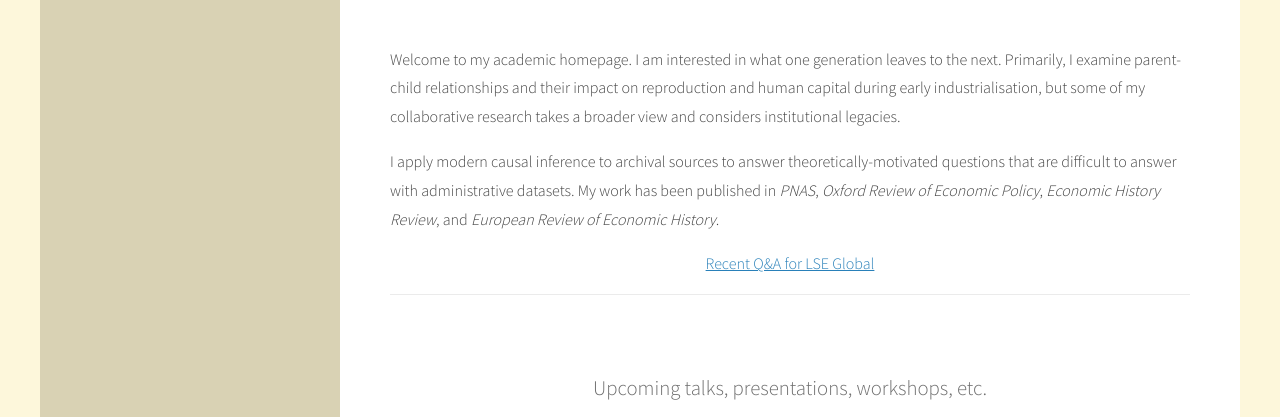
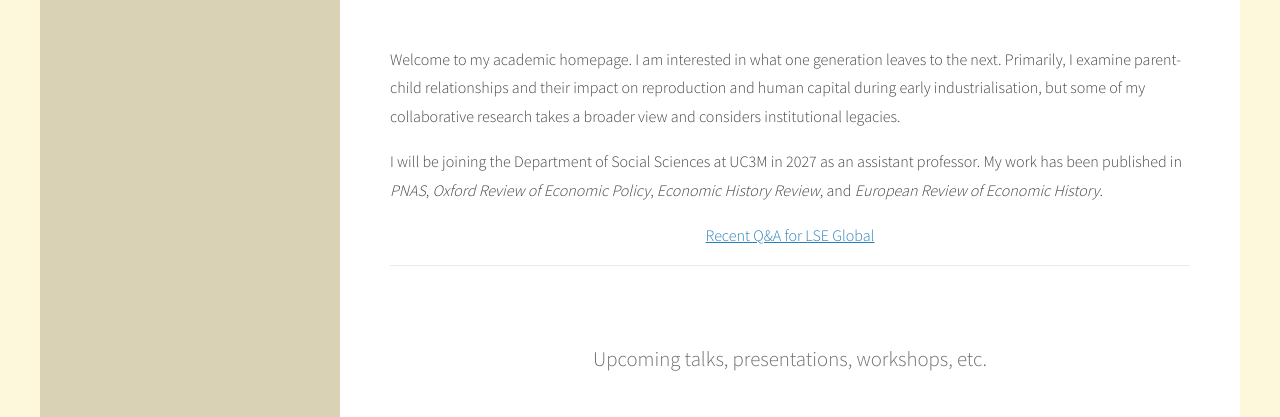
Before and after one commit to louisstevenhenderson/louisstevenhenderson.github.io, a plain HTML site: page index.html in a window 1280 px wide. Shown: the part 625-1042 px from the top of the page. Drawn offline with Linux system fonts and the light colour scheme.

Commit message:
fullstamp

```diff
--- a/index.html
+++ b/index.html
@@ -55,7 +55,7 @@ Released   : 20130902
 			parent-child relationships and their impact on reproduction and human capital during early industrialisation, but some of my collaborative
 			research takes a broader view and considers institutional legacies.</p>
 
-			<p align='left'>I apply modern causal inference to archival sources to answer theoretically-motivated questions that are difficult to answer with administrative datasets. My
+			<p align='left'>I will be joining the Department of Social Sciences at UC3M in 2027 as an assistant professor. My
 			work has been published in <i>PNAS</i>, <i>Oxford Review of Economic Policy</i>, <i>Economic History Review</i>, and <i>European Review of Economic History</i>.</p>
 
 			<p><a href=https://info.lse.ac.uk/staff/divisions/international-strategy-and-academic-partnerships/Funding-opportunities/Interviews/Interview-Louis-Henderson>Recent Q&A for LSE Global</a></p>
```
Also changed, not shown: 2 other files.
